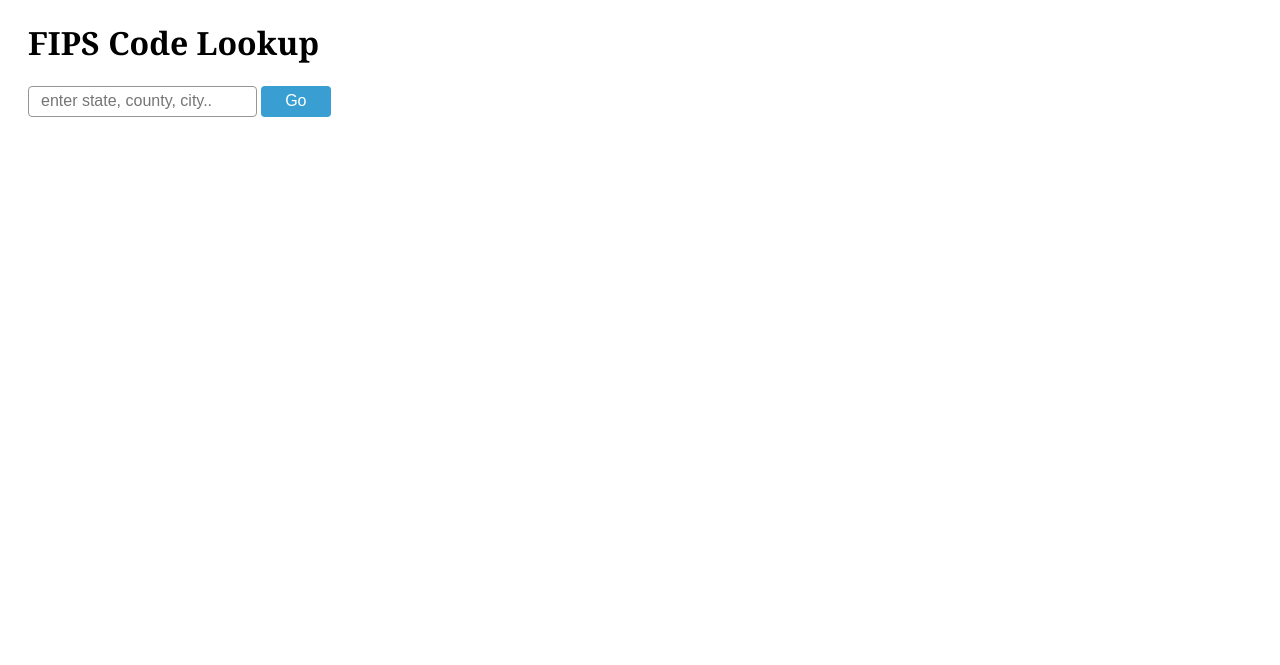
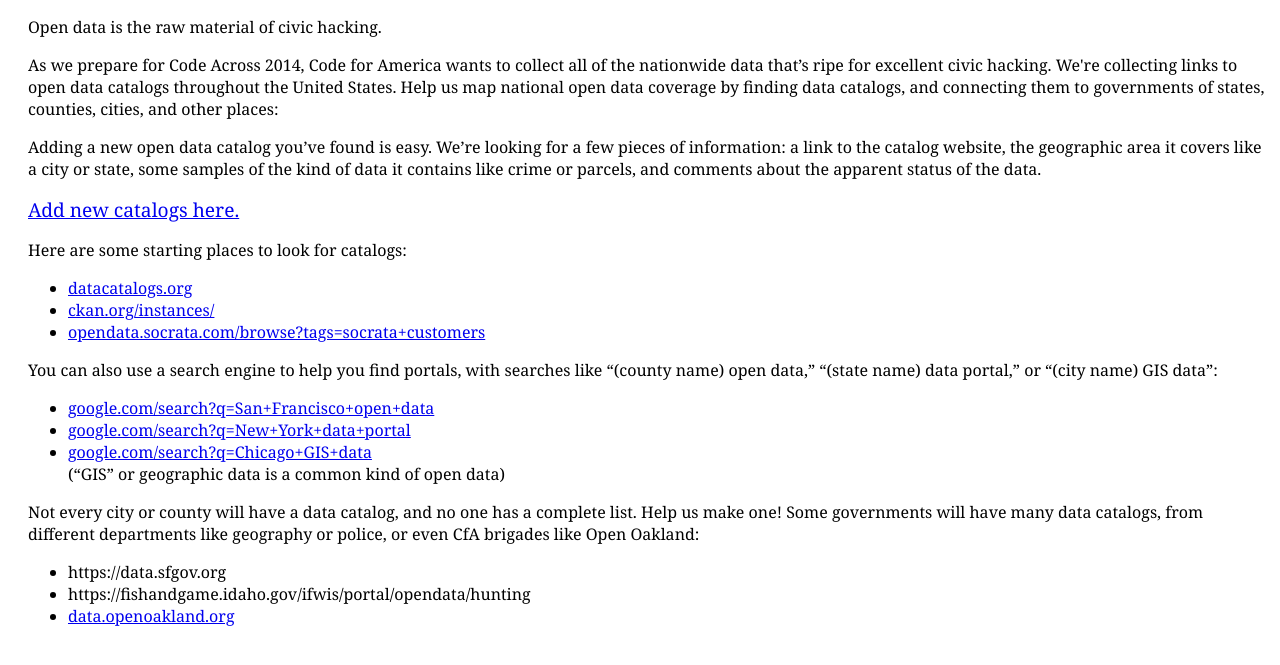
Before and after one commit to codeforamerica/data-portal-info-collector, a Flask app: page / in a window 1280 px wide. Shown: the top 665 px of the page. Run offline with Flask 2, Linux system fonts and the light colour scheme.

Commit message:
Made the front page into the text of the email

```diff
--- a/data_portal_info_collector/templates/index.html
+++ b/data_portal_info_collector/templates/index.html
@@ -1,44 +1,46 @@
-{% extends "fips_layout.html" %}
-{% block content %}
-  <div id="search">
-    <h1>FIPS Code Lookup</h1>
-    <form action="lookup" method="get" name="get_fips_code">
-      {{form.hidden_tag()}}
-      {{form.search_field(placeholder="enter state, county, city..")}}
-      <input type="submit" value="Go">
-    </form>
-  </div>
-  {% if state_fips: %}
-    <h3>State FIPS:</h3>
-      <ul>
-      {% for state in state_fips %}
-        <li>
-          {% set state_array = state.split(":") %}
-          <span class="fips-name">{{ state_array[0] }}</span>: <span>{{ state_array[1] }}</span>
-        </li>
-      {% endfor %}
-      </ul>
-  {% endif %}
-  {% if county_fips: %}
-    <h3>County FIPS:</h3>
-    <ul>
-      {% for county in county_fips %}
-        <li>
-          {% set county_array = county.split(":") %}
-          <span class="fips-name">{{ county_array[0] }}</span>: <span>{{ county_array[1] }}</span>
-        </li>
-      {% endfor %}
-    </ul>
-  {% endif %}
-  {% if place_fips: %}
-    <h3>Place FIPS:</h3>
-    <ul>
-      {% for place in place_fips %}
-        <li>
-          {% set place_array = place.split(":") %}
-          <span class="fips-name">{{ place_array[0] }}</span>: <span>{{ place_array[1] }}</span>
-        </li>
-      {% endfor %}
-    </ul>
-  {% endif %}
-{% endblock %}
+<!DOCTYPE html>
+<html lang="en">
+<head>
+	<meta charset="utf-8" />
+	<title>Portal Hunt</title>
+    <link rel="stylesheet" type="text/css" href="static/styles.css">
+</head>
+<body>
+<div id="content">
+
+<p>Open data is the raw material of civic hacking.
+
+<p>As we prepare for Code Across 2014, Code for America wants to collect all of the nationwide data that’s ripe for excellent civic hacking. We're collecting links to open data catalogs throughout the United States. Help us map national open data coverage by finding data catalogs, and connecting them to governments of states, counties, cities, and other places:
+
+<p>Adding a new open data catalog you’ve found is easy. We’re looking for a few pieces of information: a link to the catalog website, the geographic area it covers like a city or state, some samples of the kind of data it contains like crime or parcels, and comments about the apparent status of the data.
+
+<p><big><a href="new">Add new catalogs here.</a></big>
+
+<p>Here are some starting places to look for catalogs:
+
+<ul>
+<li>	<a href="http://datacatalogs.org">datacatalogs.org</a>
+<li>	<a href="http://ckan.org/instances/">ckan.org/instances/</a>
+<li>	<a href="https://opendata.socrata.com/browse?tags=socrata+customers">opendata.socrata.com/browse?tags=socrata+customers</a>
+</ul>
+
+<p>You can also use a search engine to help you find portals, with searches like “(county name) open data,” “(state name) data portal,” or “(city name) GIS data”:
+
+<ul>
+<li>	<a href="https://www.google.com/search?q=San+Francisco+open+data">google.com/search?q=San+Francisco+open+data</a>
+<li>	<a href="https://www.google.com/search?q=New+York+data+portal">google.com/search?q=New+York+data+portal</a>
+<li>	<a href="https://www.google.com/search?q=Chicago+GIS+data">google.com/search?q=Chicago+GIS+data</a>
+<br>	(“GIS” or geographic data is a common kind of open data)
+</ul>
+
+<p>Not every city or county will have a data catalog, and no one has a complete list. Help us make one! Some governments will have many data catalogs, from different departments like geography or police, or even CfA brigades like Open Oakland:
+
+<ul>
+<li>	https://data.sfgov.org
+<li>	https://fishandgame.idaho.gov/ifwis/portal/opendata/hunting
+<li>	<a href="http://data.openoakland.org">data.openoakland.org</a>
+</ul>
+
+</div>
+</body>
+</html>
```
